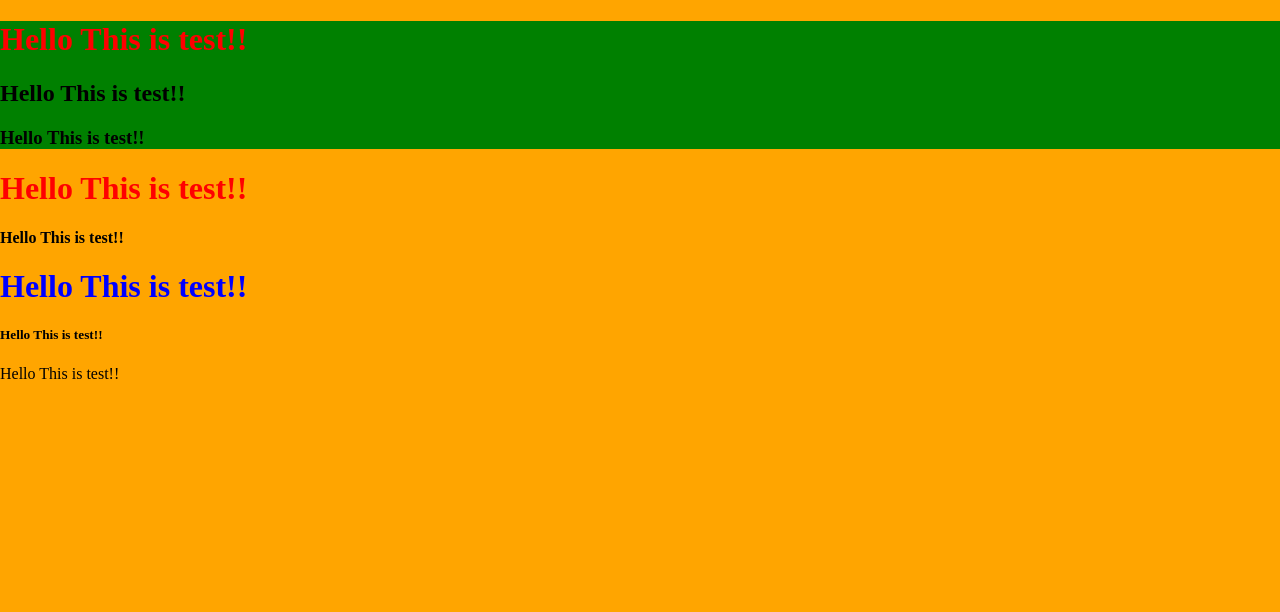
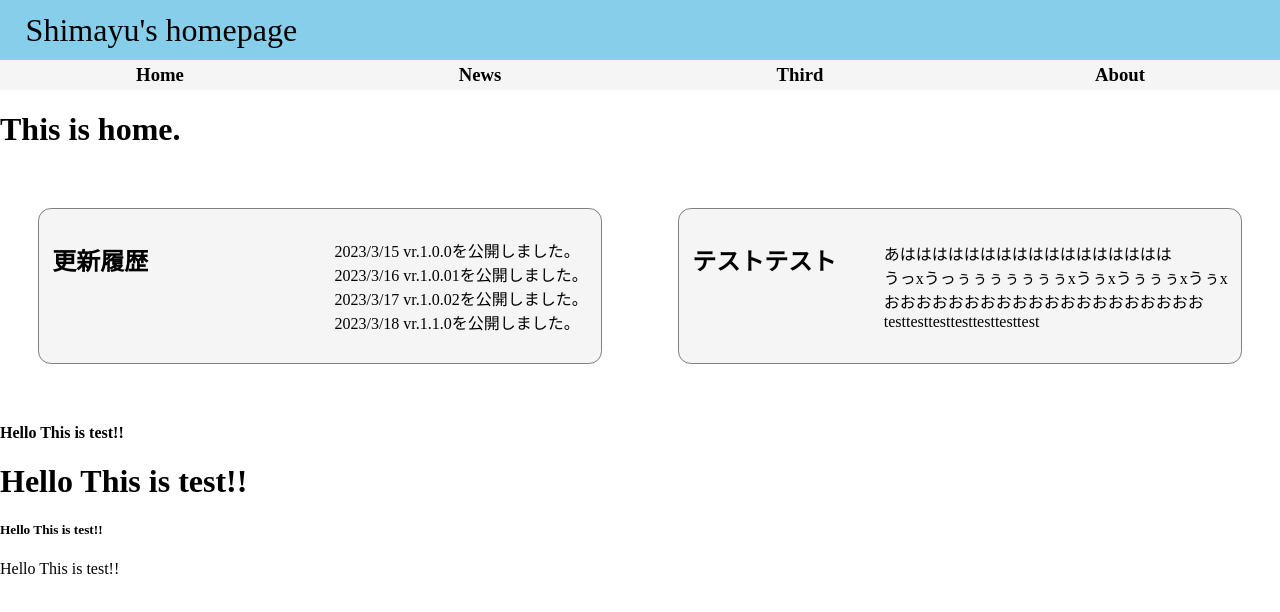
Before and after one commit to Shimayu13/first-HTML-Exercise, a plain HTML site: page index.html in a window 1280 px wide. Drawn offline with Linux system fonts and the light colour scheme.

Commit message:
update home and news

```diff
--- /dev/null
+++ b/about.css
@@ -0,0 +1,4 @@
+.about:hover {
+    background: whitesmoke;
+    color: black;
+}
--- /dev/null
+++ b/home.css
@@ -0,0 +1,58 @@
+.home:hover {
+    background: whitesmoke;
+    color: black;
+}
+
+.section2{
+    display: flex;
+    justify-content: space-around;
+    width: auto;
+    height:auto;
+    margin: 0;
+}
+
+.card1 {
+    display: flex;
+    border: 1px solid gray;
+    width: 46vw;
+    border-radius: 1vw;
+    background-color: whitesmoke;
+    margin: 3vw;
+}
+
+.title1 {
+    display: flex;
+    padding-top: 20px;
+    padding: 1vw;
+    flex: auto;
+}
+
+.massage1 {
+    display: flex;
+    align-items: center;
+    padding: 1vw;
+    padding-right: 1vw;
+}
+
+.card2 {
+    display: flex;
+    border: 1px solid gray;
+    width: 46vw;
+    border-radius: 1vw;
+    background-color: whitesmoke;
+    margin: 3vw;
+}
+
+.title2 {
+    display: flex;
+    padding-top: 20px;
+    padding: 1vw;
+    flex: auto;
+}
+
+.massage2 {
+    display: flex;
+    align-items: center;
+    padding: 1vw;
+    padding-right: 1vw;
+}
--- a/index.html
+++ b/index.html
@@ -3,19 +3,66 @@
 
 <head>
     <meta charset="UTF-8">
-    <title>Header Sample</title>
+    <title>Shimayu's homepage</title>
     <link rel="stylesheet" href="style.css">
+    <link rel="stylesheet" href="home.css">
 </head>
 
 <body>
-        <div class="section1">
-        <h1>Hello This is test!!</h1>
-        <h2>Hello This is test!!</h2>
-        <h3>Hello This is test!!</h3>
+    <div class="header">
+        <h1 class="text">Shimayu's homepage</h1>
     </div>
 
-        <h1>Hello This is test!!</h1>
+    <div class="section1">
+        <div>
+            <h3 class="horizontal home">Home</h3>
+        </div>
+        <div>
+            <a href="news.html">
+                <h3 class="horizontal news">News</h3>
+            </a>
+        </div>
+        <div>
+            <a href="third.html">
+                <h3 class="horizontal third">Third</h3>
+            </a>
+        </div>
+        <div>
+            <a href="about.html">
+                <h3 class="horizontal about">About</h3>
+            </a>
+        </div>
+    </div>
 
+    <h1>This is home.</h1>
+
+    <div class="section2">
+        <div class="card1">
+            <h2 class="title1">
+                更新履歴
+            </h2>
+
+            <p class="massage1">
+                2023/3/15 vr.1.0.0を公開しました。<br>
+                2023/3/16 vr.1.0.01を公開しました。<br>
+                2023/3/17 vr.1.0.02を公開しました。<br>
+                2023/3/18 vr.1.1.0を公開しました。
+            </p>
+        </div>
+
+        <div class="card2">
+            <h2 class="title2">
+                テストテスト
+            </h2>
+
+            <p class="massage2">
+                あははははははははははははははははは<br>
+                うっxうっぅぅぅぅぅぅぅxうぅxうぅぅぅxうぅx<br>
+                おおおおおおおおおおおおおおおおおおおお<br>
+                testtesttesttesttesttesttest
+            </p>
+        </div>
+    </div>
     <h4>Hello This is test!!</h4>
     <h1 class="specificated">Hello This is test!!</h1>
 
--- /dev/null
+++ b/news.css
@@ -0,0 +1,88 @@
+.news:hover {
+    background: whitesmoke;
+    color: black;
+}
+
+.section2 {
+    display: flex;
+    width: 40vw;
+    height: 30vw;
+    margin: 0;
+    padding-left: 20vw;
+}
+
+.base {
+    display: flex;
+    width: 40vw;
+    height: 30vw;
+    margin: 0;
+    align-items: center;
+    justify-content: center;
+    flex: auto;
+    color: white;
+}
+
+.news1 {
+    background: url(news1.HEIC);
+    background-position: center;
+    background-size: cover;
+}
+
+.news2 {
+    background: url(news2.HEIC);
+    background-position: center;
+    background-size: cover;
+}
+
+.section3 {
+    display: flex;
+    width: 40vw;
+    height: 30vw;
+    margin: 0;
+    padding-left: 20vw;
+}
+
+.news3 {
+    background: url(news3.HEIC);
+    background-position: center;
+    background-size: cover;
+}
+
+.news4 {
+    background: url(news4.HEIC);
+    background-position: center;
+    background-size: cover;
+}
+
+.base:hover {
+    background: gray;
+    opacity: 0.5;
+    color: whitesmoke;
+    width: 40vw;
+    border-radius: 1vw;
+    background-color: whitesmoke;
+}
+
+.news1:hover {
+    background: url(news1.HEIC);
+    background-position: center;
+    background-size: cover;
+}
+
+.news2:hover {
+    background: url(news2.HEIC);
+    background-position: center;
+    background-size: cover;
+}
+
+.news3:hover {
+    background: url(news3.HEIC);
+    background-position: center;
+    background-size: cover;
+}
+
+.news4:hover {
+    background: url(news4.HEIC);
+    background-position: center;
+    background-size: cover;
+}
--- a/style.css
+++ b/style.css
@@ -1,19 +1,55 @@
 body {
-    background: orange;
+    background: white;
     padding: 0;
     margin: 0;
 }
 
-.section1 {
-    background: green;
+.header {
+    display: flex;
+    background: skyblue;
     margin: 0;
-
+    width:100%;
+    height: 60px;
+    align-items: center;
+    justify-content: start;
 }
 
-h1 {
-    color: red;
+.text{
+    font-weight: 100;
+    color: black;
+    margin-left: 2vw;
 }
 
-.specificated {
-    color: blue;
+.section1 {
+    display: flex;
+    justify-content: space-around;
+    width: auto;
+    height:auto;
+    margin: 0;
 }
+
+
+a {
+    text-decoration: none;
+}
+
+.horizontal {
+    display: flex;
+    width: 25vw;
+    height: 30px;
+    margin: 0;
+    align-items: center;
+    justify-content: center;
+    flex: auto;
+    color: black;
+    background: whitesmoke;
+}
+
+.horizontal:hover {
+    background: gray;
+    color: whitesmoke;
+}
+
+.horizontal:visited {
+    text-decoration: none;
+}
--- /dev/null
+++ b/third.css
@@ -0,0 +1,4 @@
+.third:hover {
+    background: whitesmoke;
+    color: black;
+}
```
Also changed, not shown: about.html (added, +49 -0 lines), news.html (added, +77 -0 lines), third.html (added, +49 -0 lines), 5 other files. Lines whose indentation alone changed are shown as unchanged.
